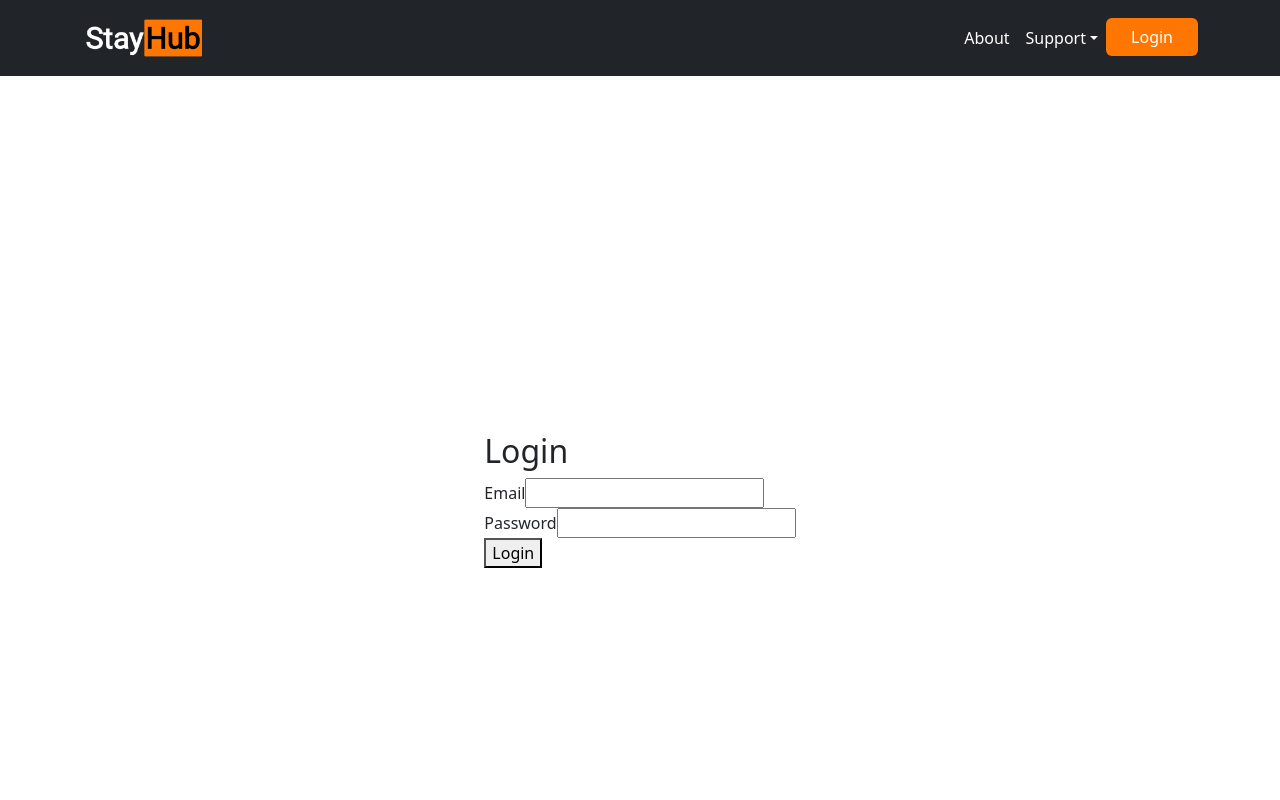
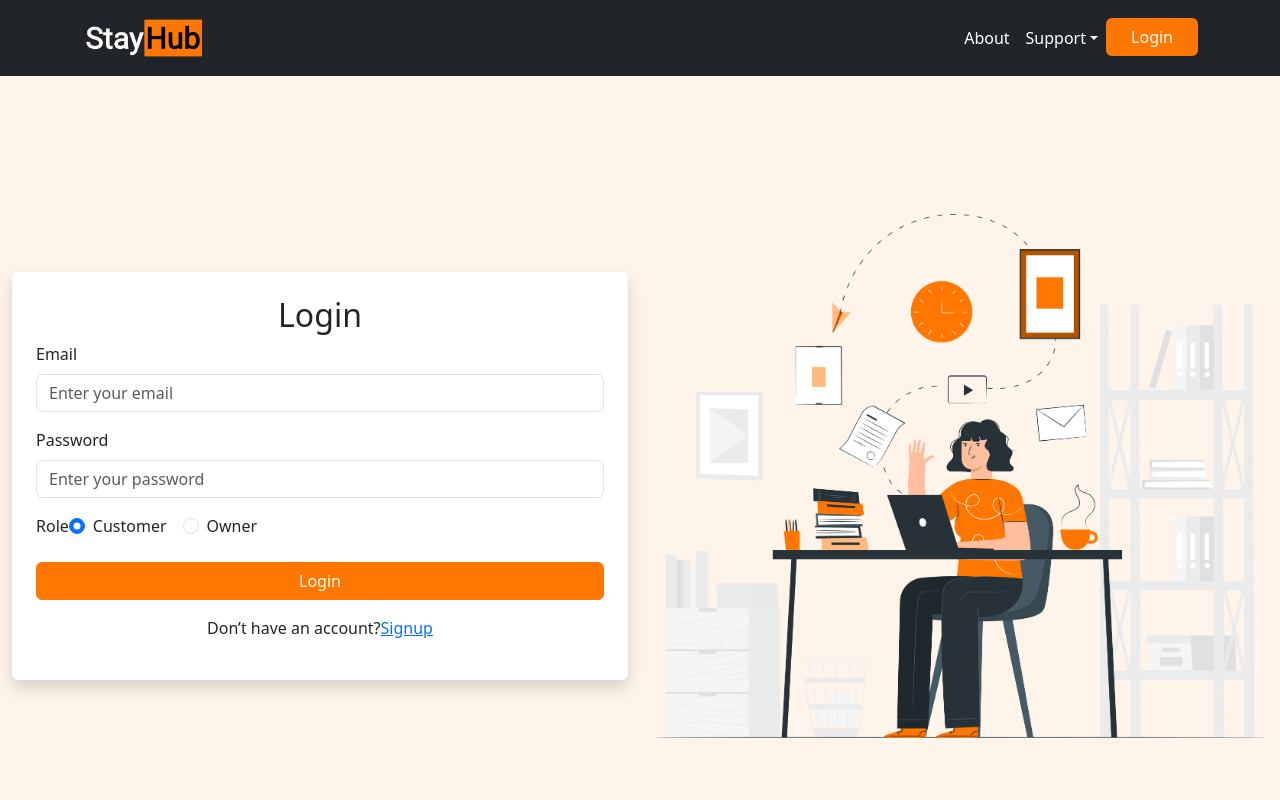
Before and after one commit to smokiesam/CDAC_PROJECT_KD_J028, a React (Create React App) app in the folder StayHub/stayhub/: page /login in a window 1280 px wide. Shown: the top 800 px of the page. Built offline with nearby package versions, Linux system fonts and the light colour scheme.

Commit message:
Login Page Added

```diff
--- a/StayHub/stayhub/src/App.js
+++ b/StayHub/stayhub/src/App.js
@@ -11,7 +11,8 @@ const App = () => {
   return (
     <Router>
       <Header />
-      <div className="container my-4 d-flex justify-content-center align-items-center vh-100"> {/* Added container here */}
+      <div className="container-fluid d-flex justify-content-center align-items-center vh-100 p-0" style={{
+    backgroundColor: '#FFDAB9', maxWidth: '1550px', margin: '0 auto' }}> {/* Added container here */}
         <Routes>
           <Route path="/" element={<LandingPage />} />
           <Route path="/login" element={<LoginPage />} />
--- a/StayHub/stayhub/src/components/Footer.jsx
+++ b/StayHub/stayhub/src/components/Footer.jsx
@@ -3,7 +3,7 @@ import logo from '../images/logo.png';
 
 const Footer = () => {
   return (
-    <footer className="bg-dark text-white mt-5 pt-4 pb-4">
+    <footer className="bg-dark text-white pt-4 pb-4">
       <div className="container">
         <div className="row">
           {/* Logo Section */}
@@ -18,10 +18,10 @@ const Footer = () => {
           <div className="col-md-3 mb-3">
             <h5>Quick Links</h5>
             <ul className="list-unstyled">
-              <li><a href="#" className="text-white text-decoration-none">Home</a></li>
-              <li><a href="#" className="text-white text-decoration-none">About</a></li>
-              <li><a href="#" className="text-white text-decoration-none">Support</a></li>
-              <li><a href="#" className="text-white text-decoration-none">Contact</a></li>
+              <li><a href="/" className="text-white text-decoration-none">Home</a></li>
+              <li><a href="/" className="text-white text-decoration-none">About</a></li>
+              <li><a href="/" className="text-white text-decoration-none">Support</a></li>
+              <li><a href="/" className="text-white text-decoration-none">Contact</a></li>
             </ul>
           </div>
 
@@ -37,10 +37,10 @@ const Footer = () => {
           <div className="col-md-3 mb-3 text-center">
             <h5>Follow Us</h5>
             <div className="d-flex justify-content-center">
-              <a href="#" className="text-white mx-2"><i className="fab fa-facebook fa-2x"></i></a>
-              <a href="#" className="text-white mx-2"><i className="fab fa-twitter fa-2x"></i></a>
-              <a href="#" className="text-white mx-2"><i className="fab fa-instagram fa-2x"></i></a>
-              <a href="#" className="text-white mx-2"><i className="fab fa-linkedin fa-2x"></i></a>
+              <a href="/" className="text-white mx-2"><i className="fab fa-facebook fa-2x"></i></a>
+              <a href="/" className="text-white mx-2"><i className="fab fa-twitter fa-2x"></i></a>
+              <a href="/" className="text-white mx-2"><i className="fab fa-instagram fa-2x"></i></a>
+              <a href="/" className="text-white mx-2"><i className="fab fa-linkedin fa-2x"></i></a>
             </div>
           </div>
         </div>
--- a/StayHub/stayhub/src/screens/LandingPage.jsx
+++ b/StayHub/stayhub/src/screens/LandingPage.jsx
@@ -5,7 +5,7 @@ function LandingPage(){
     const navigate = useNavigate();
 
     return (
-        <div className="landing-container">
+        <div className="landing-container ">
             <header className="landing-header">
                 <h1>Welcome To StayHub</h1>
                 <button className="login-button" onClick={()=>navigate('/login')}>
--- a/StayHub/stayhub/src/screens/LoginPage.jsx
+++ b/StayHub/stayhub/src/screens/LoginPage.jsx
@@ -1,39 +1,100 @@
 import React, { useState } from 'react';
-import '../styles/LoginPage.css';
+import login_png from '../images/login_png.png'
 
 const LoginPage = () => {
   const [email, setEmail] = useState('');
   const [password, setPassword] = useState('');
+  const [role, setRole] = useState('Customer'); // Default role
 
   const handleSubmit = (e) => {
     e.preventDefault();
-    console.log('Login Submitted:', { email, password });
+    console.log('Login Submitted:', { email, password, role });
   };
 
   return (
-    <div className="login-page">
-      <form className="login-form" onSubmit={handleSubmit}>
-        <h2>Login</h2>
-        <div className="form-group">
-          <label>Email</label>
+    <div className="container-fluid" style={{backgroundColor: '#FEF4EA', minHeight: '100vh'
+}}>
+      <div className="row justify-content-center align-items-center" style={{ minHeight: '100vh' }}>
+        {/* Left Column (Login Form) */}
+        <div className="col-md-6 col-12">
+          <form onSubmit={handleSubmit} className="bg-white p-4 rounded shadow">
+            <h2 className="text-center">Login</h2>
+            <div className="mb-3">
+              <label htmlFor="email" className="form-label">Email</label>
               <input
                 type="email"
+                id="email"
+                className="form-control"
                 value={email}
                 onChange={(e) => setEmail(e.target.value)}
+                placeholder="Enter your email"
                 required
               />
             </div>
-        <div className="form-group">
-          <label>Password</label>
+            <div className="mb-3">
+              <label htmlFor="password" className="form-label">Password</label>
               <input
                 type="password"
+                id="password"
+                className="form-control"
                 value={password}
                 onChange={(e) => setPassword(e.target.value)}
+                placeholder="Enter your password"
                 required
               />
             </div>
-        <button type="submit">Login</button>
+            <div className="mb-3">
+              <label className="form-label">Role</label>
+              <div className="form-check form-check-inline">
+                <input
+                  type="radio"
+                  name="role"
+                  value="Customer"
+                  checked={role === 'Customer'}
+                  onChange={(e) => setRole(e.target.value)}
+                  className="form-check-input"
+                  style={{ accentColor: '#FF7700' }}  // Custom color for radio buttons
+                />
+                <label className="form-check-label">Customer</label>
+              </div>
+              <div className="form-check form-check-inline">
+                <input
+                  type="radio"
+                  name="role"
+                  value="Owner"
+                  checked={role === 'Owner'}
+                  onChange={(e) => setRole(e.target.value)}
+                  className="form-check-input"
+                  style={{ accentColor: '#FF7700' }}  // Custom color for radio buttons
+                />
+                <label className="form-check-label">Owner</label>
+              </div>
+            </div>
+            {/* Login button with custom color */}
+            <button
+              type="submit"
+              className="btn w-100"
+              style={{ backgroundColor: '#FF7700', borderColor: '#FF7700', color: 'white' }}
+            >
+              Login
+            </button>
+            <p className="mt-3 text-center">
+              Don’t have an account?
+              <a href="#" className="text-primary" style={{ color: '#007bff' }}>Signup</a>  {/* Blue color for the signup link */}
+            </p>
           </form>
+        </div>
+
+        {/* Right Column (Image/Picture) */}
+        <div className="col-md-6 col-12 d-none d-md-block">
+          <img
+            src={login_png}  // Image path
+            alt="Login Illustration"
+            className="img-fluid rounded"
+            style={{ height: '100%', objectFit: 'cover' }}
+          />
+        </div>
+      </div>
     </div>
   );
 };
```
Also changed, not shown: StayHub/stayhub/src/images/login_png.png (added). Lines whose indentation alone changed are shown as unchanged.
